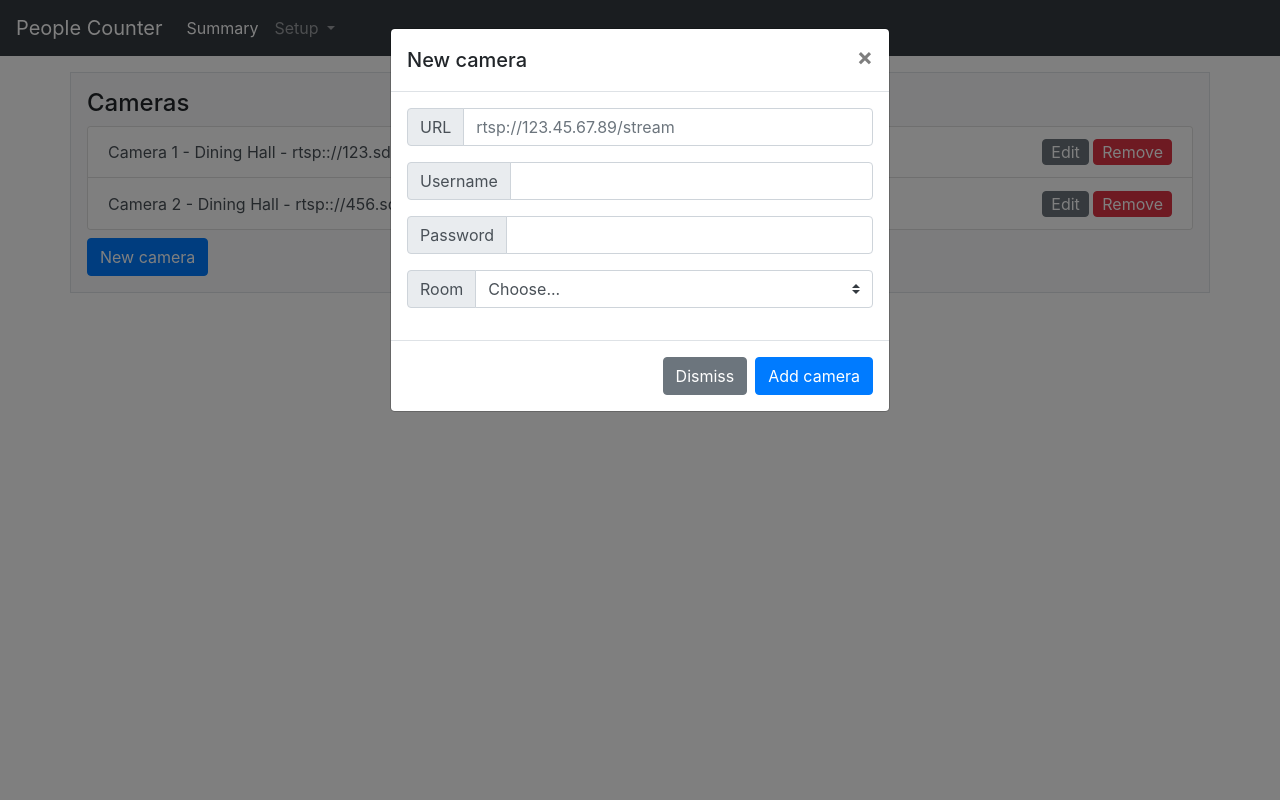
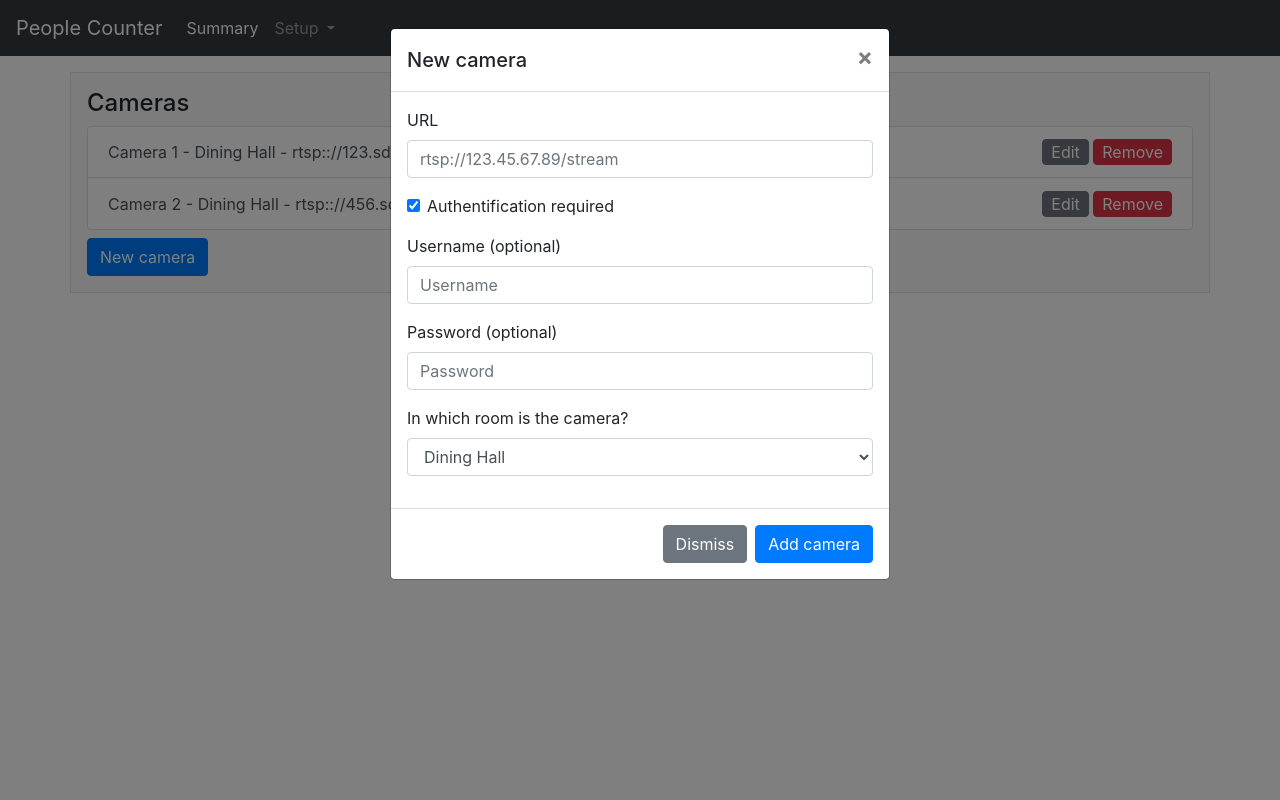
Before and after one commit to lukasbommes-unfinished-projects/people-counter, a Flask app: page /setup-cameras in a window 1280 px wide, after a click on "New camera". Run offline with Flask 2, Linux system fonts and the light colour scheme; data comes from the database, SQL or seed files in the repository; some libraries are stand-ins or nearby versions.

Commit message:
added checkbox to camera setup

```diff
--- a/server/server.py
+++ b/server/server.py
@@ -2,7 +2,7 @@ import os
 import json
 #from datetime import datetime
 
-from flask import Flask, render_template, jsonify, Response, make_response, abort
+from flask import Flask, render_template, jsonify, Response, make_response, abort, request
 from flask_sqlalchemy import SQLAlchemy
 from flask_httpauth import HTTPBasicAuth
 
@@ -70,8 +70,18 @@ class Count(db.Model):
 def index():
     return render_template("index.html")
 
-@app.route("/setup-cameras")
+@app.route("/setup-cameras", methods=["GET", "POST"])
 def setup_cameras():
+    if request.method == "POST":
+        url = request.form["camera-url"]
+        username = request.form["camera-username"]
+        password = request.form["camera-password"]
+        room_id = request.form["camera-room"]
+        print(url, username, password, room_id)
+        if not url:
+            print("URL invalid")
+        # Todo: perform connectivity check and notify user about connectivity status
+
     rooms = Room.query.all()
     cameras = Camera.query.all()
     return render_template("setup-cameras.html", cameras=cameras, rooms=rooms)
--- a/server/templates/setup-cameras.html
+++ b/server/templates/setup-cameras.html
@@ -2,6 +2,15 @@
 
 {% block head %}
 <title>People Counter - Camera Setup</title>
+<script type="text/javascript">
+    function toggle_visibility(id) {
+       var e = document.getElementById(id);
+       if(e.style.display == 'block')
+          e.style.display = 'none';
+       else
+          e.style.display = 'block';
+    }
+</script>
 {% endblock %}
 
 {% block body %}
@@ -45,43 +54,43 @@
                   </div>
                   <div class="modal-body">
 
-                      <div class="input-group mb-3">
-                        <div class="input-group-prepend">
-                          <span class="input-group-text" id="camera-url">URL</span>
-                        </div>
-                        <input type="text" class="form-control" placeholder="rtsp://123.45.67.89/stream" aria-label="URL" aria-describedby="camera-url">
+                    <form id="camera-form" method="POST" action="">
+                      <div class="form-group">
+                        <label for="camera-url">URL</label>
+                        <input type="text" class="form-control" id="camera-url" name="camera-url" placeholder="rtsp://123.45.67.89/stream">
                       </div>
 
-                      <div class="input-group mb-3">
-                        <div class="input-group-prepend">
-                          <span class="input-group-text" id="camera-username">Username</span>
+                      <div class="form-group">
+                        <div class="form-check">
+                          <input class="form-check-input" type="checkbox" value="" checked id="camera-auth-required" name="camera-auth-required" onclick="toggle_visibility('camera-username-form-group');toggle_visibility('camera-password-form-group');">
+                          <label class="form-check-label" for="camera-auth-required">Authentification required</label>
                         </div>
-                        <input type="text" class="form-control" aria-label="Username" aria-describedby="camera-username">
                       </div>
 
-                      <div class="input-group mb-3">
-                        <div class="input-group-prepend">
-                          <span class="input-group-text" id="camera-password">Password</span>
-                        </div>
-                        <input type="password" class="form-control" aria-label="Username" aria-describedby="camera-password">
+                      <div class="form-group" id="camera-username-form-group" style="display: block">
+                        <label for="camera-username">Username (optional)</label>
+                        <input type="text" class="form-control" id="camera-username" name="camera-username" placeholder="Username">
                       </div>
 
-                      <div class="input-group mb-3">
-                        <div class="input-group-prepend">
-                          <label class="input-group-text" for="inputGroupSelect01">Room</label>
-                        </div>
-                        <select class="custom-select" id="inputGroupSelect01">
-                          <option selected>Choose...</option>
-                          {% for room in rooms %}
-                            <option value="{{ room.id }}">{{ room.name }}</option>
-                          {% endfor %}
+                      <div class="form-group" id="camera-password-form-group" style="display: block">
+                        <label for="camera-password">Password (optional)</label>
+                        <input type="password" class="form-control" id="camera-password" name="camera-password" placeholder="Password">
+                      </div>
+
+                      <div class="form-group">
+                        <label for="camera-room">In which room is the camera?</label>
+                        <select class="form-control" id="camera-room" name="camera-room">
+                            {% for room in rooms %}
+                              <option value="{{ room.id }}">{{ room.name }}</option>
+                            {% endfor %}
                         </select>
                       </div>
+                    </form>
 
                   </div>
                   <div class="modal-footer">
                     <button type="button" class="btn btn-secondary" data-dismiss="modal">Dismiss</button>
-                    <button type="button" class="btn btn-primary">Add camera</button>
+                    <button type="submit" form="camera-form" class="btn btn-primary">Add camera</button>
                   </div>
                 </div>
               </div>
```
